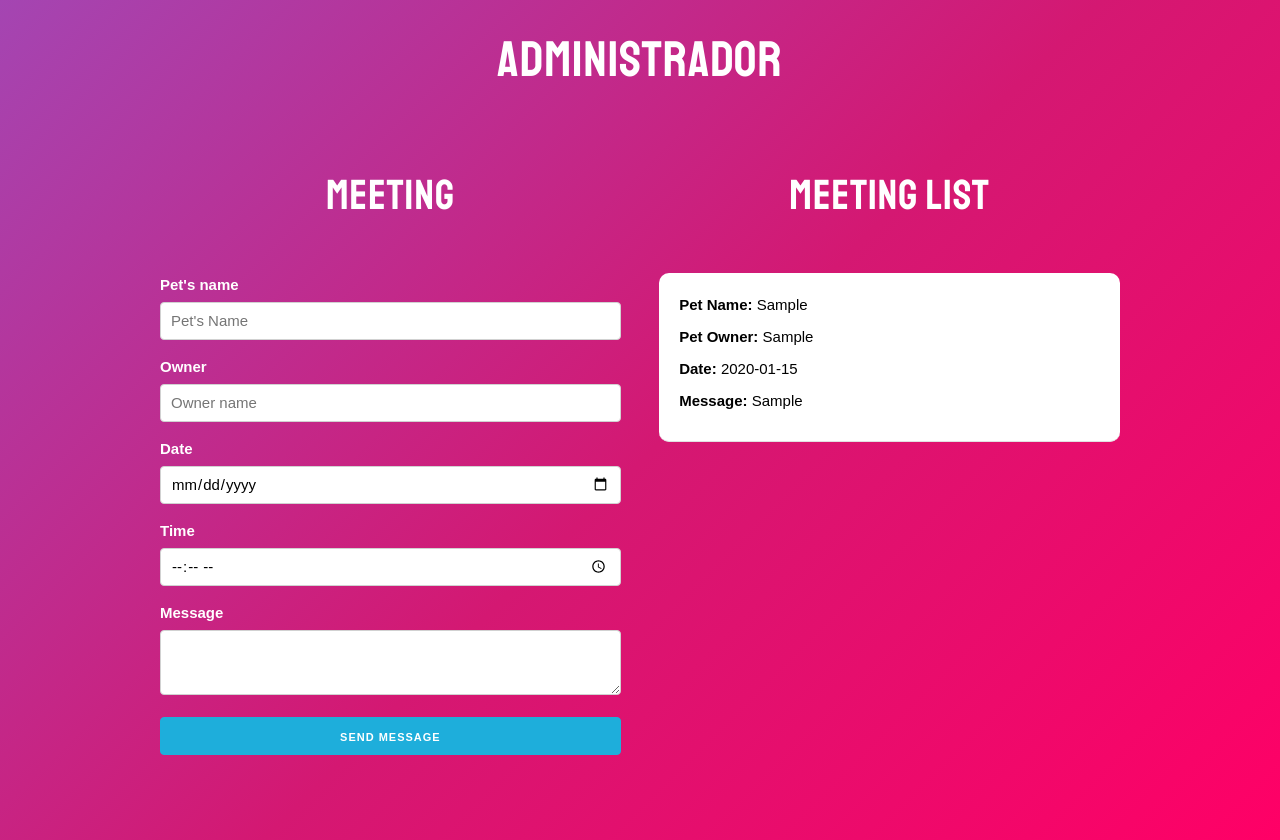
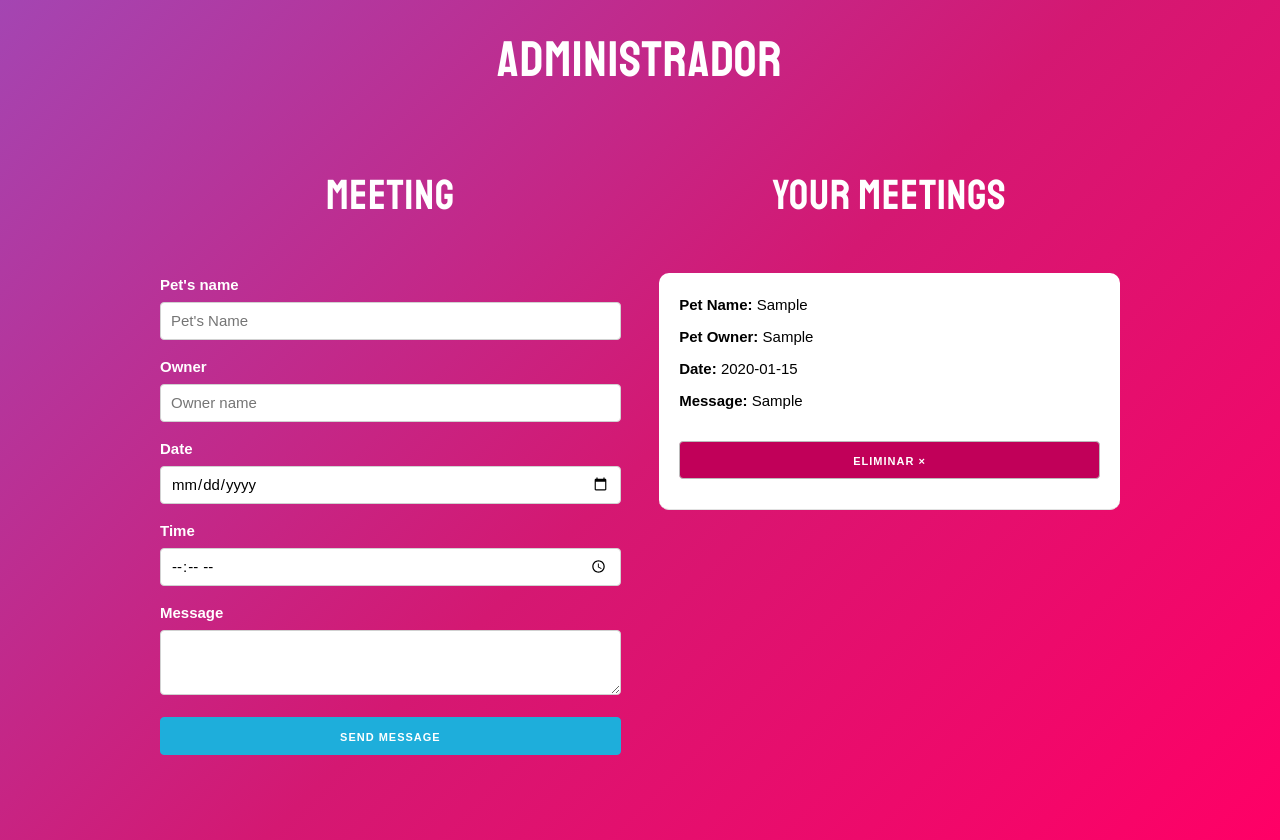
Before and after one commit to S4ND1X/ReactJS-Course, a React (Create React App) app in the folder meet-app/: page / in a window 1280 px wide. Both pictures are taken after typing "Sample", "Sample", "2020-01-15", "10:30", "Sample" into the empty fields and a click on the button "SEND MESSAGE". Built offline with nearby package versions, Linux system fonts and the light colour scheme.

Commit message:
Added propTypes and comments

```diff
--- a/meet-app/src/App.js
+++ b/meet-app/src/App.js
@@ -1,18 +1,38 @@
 // Libraries imports
-import React, { Fragment, useState } from "react";
+import React, { Fragment, useState, useEffect } from "react";
 import Form from "./components/Form";
 
 // Components Imports
 import MeetingList from "./components/meeting-list";
 
 function App() {
+  let meetingsAtLoad = JSON.parse(localStorage.getItem("meetingList"));
+  if (!meetingsAtLoad) {
+    meetingsAtLoad = [];
+  }
   // The app has a meetingList state that contain all meetings
-  const [meetingList, setMeetingList] = useState([]);
+  const [meetingList, setMeetingList] = useState(meetingsAtLoad);
+
+  useEffect(() => {
+    let meetingsAtLoad = JSON.parse(localStorage.getItem("meetingList"));
+    if (meetingsAtLoad) {
+      localStorage.setItem("meetingList", JSON.stringify(meetingList));
+    } else {
+      localStorage.setItem("meetingList", JSON.stringify([]));
+    }
+  }, [meetingList]);
 
   //Each time a meeting is created the new meeting is added to the previous list o meetings
   const createMeeting = (meeting) => {
     setMeetingList([...meetingList, meeting]);
   };
+
+  //Function to remove a date
+  const removeMeeting = (id) => {
+    setMeetingList(meetingList.filter((meeting) => id !== meeting.id));
+  };
+
+  const title = meetingList.length === 0 ? "Add meeting" : "Your meetings";
 
   return (
     //Fragment is a component that do not create an extra node in react but when you need to group childs and doesn't need styles it's the way to go
@@ -27,7 +47,11 @@ function App() {
           </div>
           {/* The meetingList receives the component in charge of rendering all the meetings*/}
           <div className="one-half column">
-            <MeetingList meetingList={meetingList} />
+            <MeetingList
+              title={title}
+              meetingList={meetingList}
+              removeMeeting={removeMeeting}
+            />
           </div>
         </div>
       </div>
--- a/meet-app/src/components/Form.jsx
+++ b/meet-app/src/components/Form.jsx
@@ -1,3 +1,4 @@
+import PropTypes from "prop-types";
 import React, { Fragment, useState } from "react";
 const { v4: uuidv4 } = require("uuid");
 
@@ -108,4 +109,8 @@ const Form = ({ createMeeting }) => {
   );
 };
 
+Form.propTypes = {
+  createMeeting: PropTypes.func.isRequired,
+};
+
 export default Form;
--- a/meet-app/src/components/meeting-list.jsx
+++ b/meet-app/src/components/meeting-list.jsx
@@ -1,12 +1,16 @@
 import React from "react";
 import Meeting from "./meeting";
 
-export default function MeetingList({ meetingList }) {
+export default function MeetingList({ meetingList, removeMeeting, title }) {
   return (
     <div>
-      <h2>Meeting List</h2>
+      <h2>{title}</h2>
       {meetingList.map((meeting) => (
-        <Meeting meeting={meeting} />
+        <Meeting
+          meeting={meeting}
+          removeMeeting={removeMeeting}
+          key={meeting.id}
+        />
       ))}
     </div>
   );
--- a/meet-app/src/components/meeting.jsx
+++ b/meet-app/src/components/meeting.jsx
@@ -1,7 +1,8 @@
 import React from "react";
+import PropTypes from "prop-types";
 
 //The componentn receives the meeting as prop and each atrribute is display
-export default function Meeting({ meeting }) {
+export default function Meeting({ meeting, removeMeeting }) {
   return (
     <div className="cita">
       <p>
@@ -16,6 +17,18 @@ export default function Meeting({ meeting }) {
       <p>
         Message: <span>{meeting.message}</span>
       </p>
+
+      <button
+        className="button eliminar u-full-width"
+        onClick={() => removeMeeting(meeting.id)}
+      >
+        Eliminar &times;
+      </button>
     </div>
   );
 }
+
+Meeting.propTypes = {
+  meeting: PropTypes.object.isRequired,
+  removeMeeting: PropTypes.func.isRequired,
+};
--- a/meet-app/src/index.css
+++ b/meet-app/src/index.css
@@ -5,18 +5,24 @@ body {
   margin: 0;
   padding: 0;
   font-family: sans-serif;
-  background-image: linear-gradient(-225deg, #A445B2 0%, #D41872 52%, #FF0066 100%);
+  background-image: linear-gradient(
+    -225deg,
+    #a445b2 0%,
+    #d41872 52%,
+    #ff0066 100%
+  );
   min-height: 100%;
   padding-bottom: 5rem;
 }
-h1, h2  {
+h1,
+h2 {
   color: white;
   padding: 3rem 0;
   text-align: center;
 
   text-transform: uppercase;
 
-  font-family: 'Staatliches', cursive;
+  font-family: "Staatliches", cursive;
   letter-spacing: 1px;
 }
 .lista-citas .media {
@@ -24,14 +30,14 @@ h1, h2  {
   padding-bottom: 3rem;
 }
 
-.lista-citas .media:last-of-type{
+.lista-citas .media:last-of-type {
   border-bottom: 0;
 }
 .lista-citas .media-body p {
-  margin:0;
+  margin: 0;
 }
 .lista-citas .media-body button {
-  margin-top: 1rem!important;
+  margin-top: 1rem !important;
 }
 .lista-citas .media-body span {
   font-weight: bold;
@@ -44,12 +50,12 @@ label {
 input[type="date"],
 input[type="time"] {
   height: 38px;
-    padding: 6px 10px;
-    background-color: #fff;
-    border: 1px solid #D1D1D1;
-    border-radius: 4px;
-    box-shadow: none;
-    box-sizing: border-box;
+  padding: 6px 10px;
+  background-color: #fff;
+  border: 1px solid #d1d1d1;
+  border-radius: 4px;
+  box-shadow: none;
+  box-sizing: border-box;
 }
 
 .cita {
@@ -61,11 +67,10 @@ input[type="time"] {
 
 .cita p {
   font-weight: bold;
-  margin-bottom: .8rem;
+  margin-bottom: 0.8rem;
 }
 .cita p span {
   font-weight: normal;
-
 }
 .cita:first-of-type {
   border-top-left-radius: 1rem;
@@ -89,5 +94,5 @@ input[type="time"] {
   font-size: 2rem;
   text-transform: uppercase;
   text-align: center;
-  font-family:  'Staatliches', cursive;
+  font-family: "Staatliches", cursive;
 }
```
